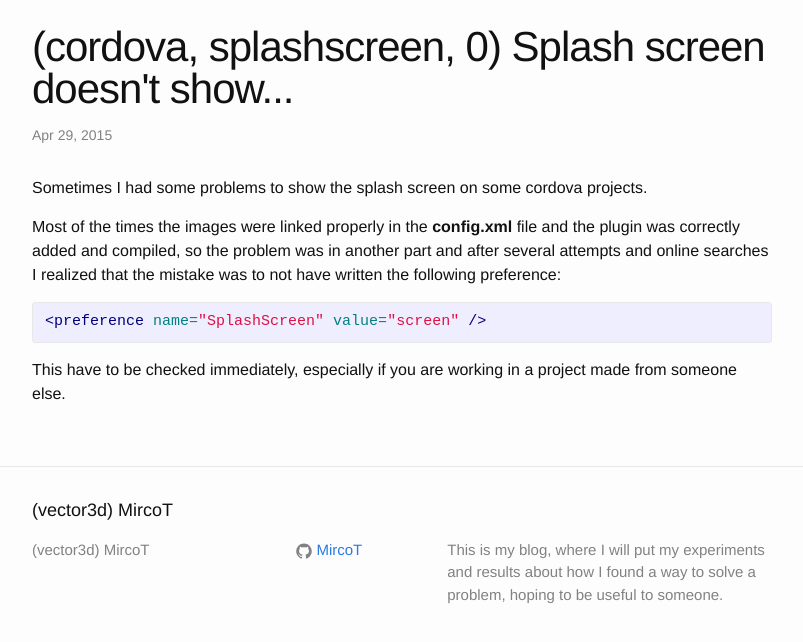
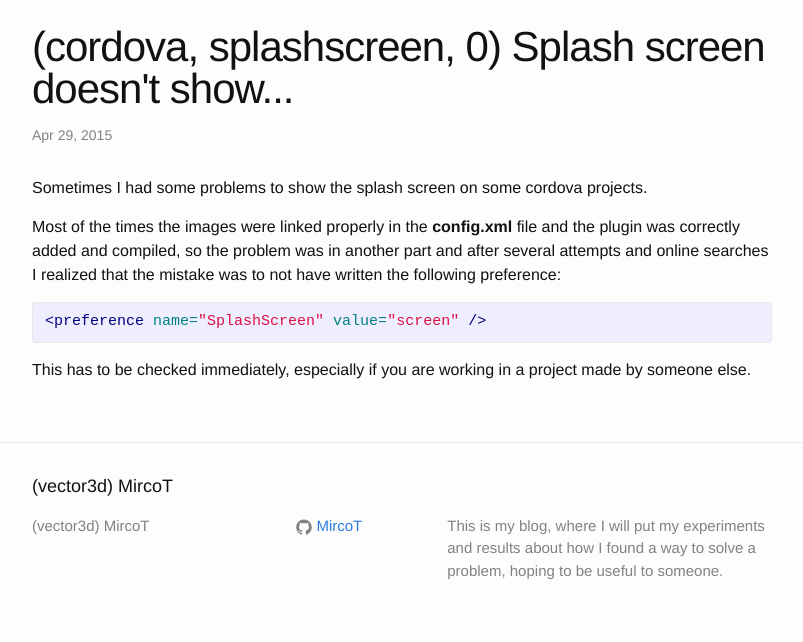
Before and after one commit to MircoT/mircot.github.io, a Jekyll site: the page built from _posts/2015-04-29-cordova-splashscreen.markdown, in a window 1280 px wide, cut to the strip 104-746 px from the top of the page. Shown: the whole strip, without its empty margins (238-1041 px from the left). Built offline with Jekyll 4.4.1, drawn with Linux system fonts in a browser that asks for light colours.

Commit message:
Updated second post and jekyll

```diff
--- a/_posts/2015-04-29-cordova-splashscreen.markdown
+++ b/_posts/2015-04-29-cordova-splashscreen.markdown
@@ -16,5 +16,5 @@
 <preference name="SplashScreen" value="screen" />
 {% endhighlight %}
 
-This have to be checked immediately, especially if you are working in a
-project made from someone else.
+This has to be checked immediately, especially if you are working in a
+project made by someone else.
```
